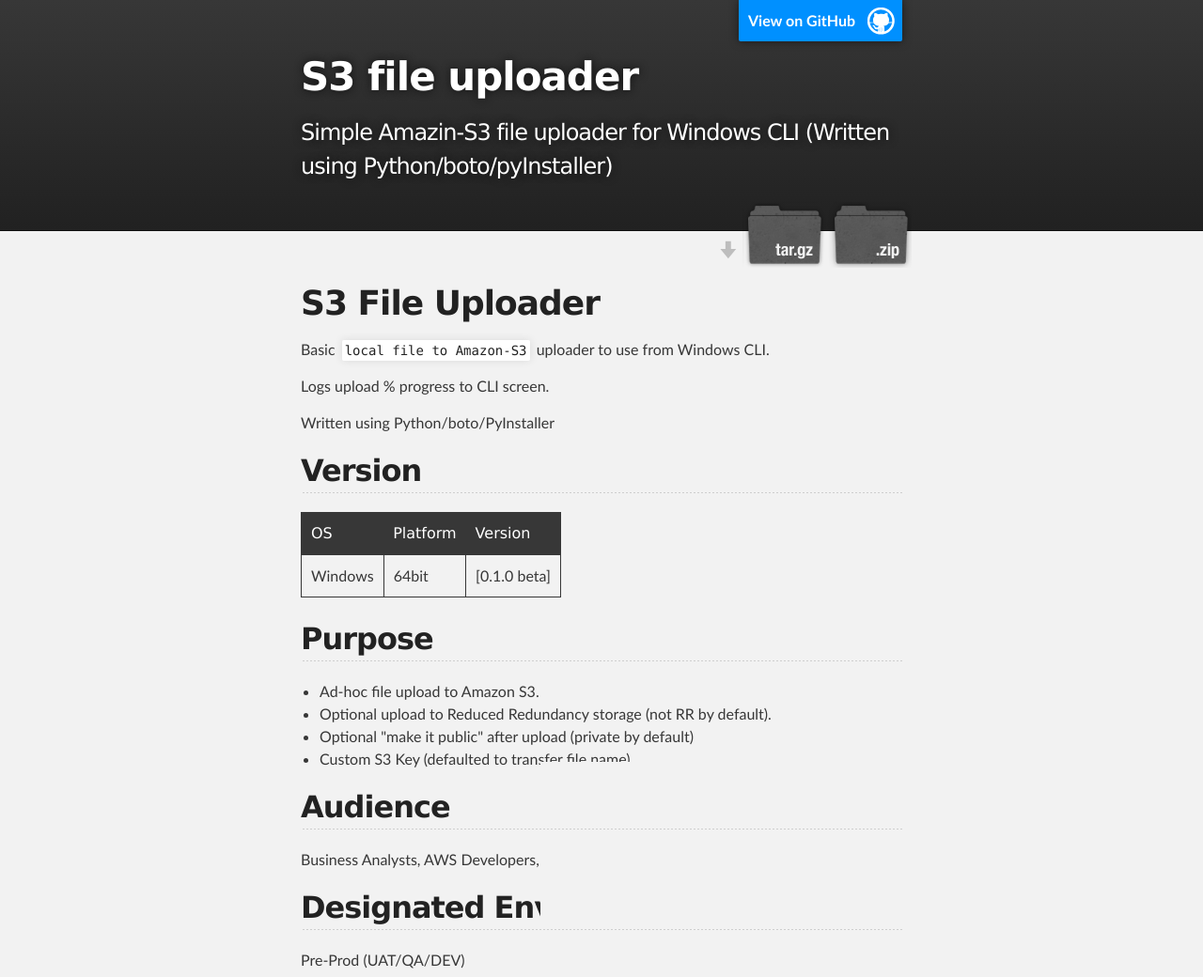
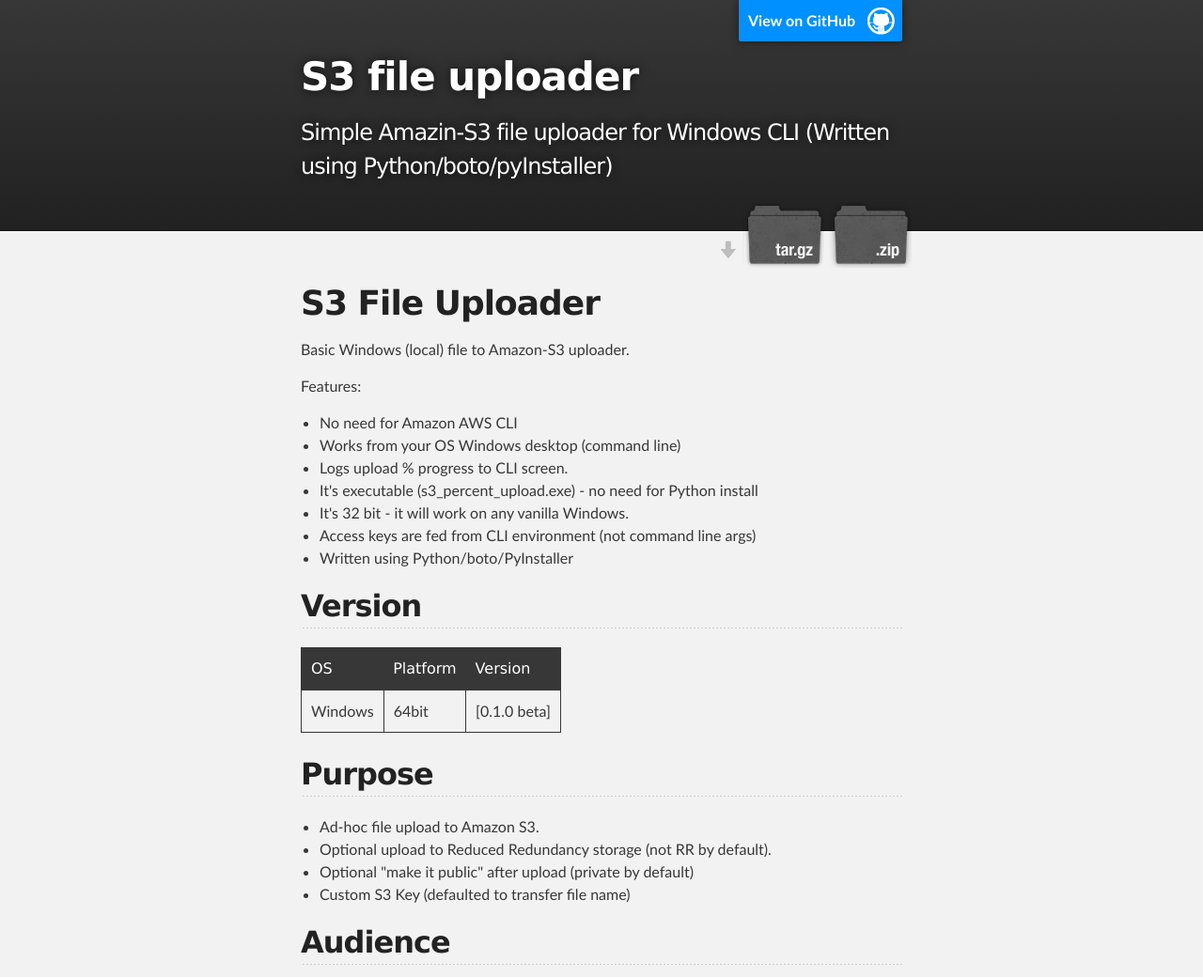
Before and after one commit to saifrahmed/S3_File_Uploader, a plain HTML site: page index.html in a window 1280 px wide. Shown: the top 1040 px of the page at 94% size. Drawn offline with Linux system fonts and the light colour scheme.

Commit message:
Create gh-pages branch via GitHub

```diff
--- a/index.html
+++ b/index.html
@@ -34,11 +34,19 @@
         <h1>
 <a id="s3-file-uploader" class="anchor" href="#s3-file-uploader" aria-hidden="true"><span aria-hidden="true" class="octicon octicon-link"></span></a>S3 File Uploader</h1>
 
-<p>Basic <code>local file to Amazon-S3</code> uploader to use from Windows CLI.</p>
+<p>Basic Windows (local) file to Amazon-S3 uploader.</p>
 
-<p>Logs upload % progress to CLI screen.</p>
+<p>Features:</p>
 
-<p>Written using Python/boto/PyInstaller</p>
+<ul>
+<li>No need for Amazon AWS CLI</li>
+<li>Works from your OS Windows desktop (command line)</li>
+<li>Logs upload % progress to CLI screen.</li>
+<li>It's executable (s3_percent_upload.exe)  - no need for Python install</li>
+<li>It's 32 bit - it will work on any vanilla Windows.</li>
+<li>Access keys are fed from CLI environment (not command line args)</li>
+<li>Written using Python/boto/PyInstaller</li>
+</ul>
 
 <h2>
 <a id="version" class="anchor" href="#version" aria-hidden="true"><span aria-hidden="true" class="octicon octicon-link"></span></a>Version</h2>
@@ -98,7 +106,7 @@ in any region</p>
 Usage:
   set AWS_ACCESS_KEY_ID=&lt;you access key&gt;
   set AWS_SECRET_ACCESS_KEY=&lt;you secret key&gt;
-  s3_percent_upload.py &lt;file_to_transfer&gt; &lt;bucket_name&gt; [&lt;s3_key_name&gt;] [&lt;use_rr&gt;] [&lt;public&gt;]
+  s3_percent_upload.exe &lt;file_to_transfer&gt; &lt;bucket_name&gt; [&lt;s3_key_name&gt;] [&lt;use_rr&gt;] [&lt;public&gt;]
         if &lt;s3_key_name&gt; is not specified, the filename will be used.
         --use_rr -- Use reduced redundancy storage.
         --public -- Make uploaded files public.
```
Also changed, not shown: params.json (+1 -1 lines).
